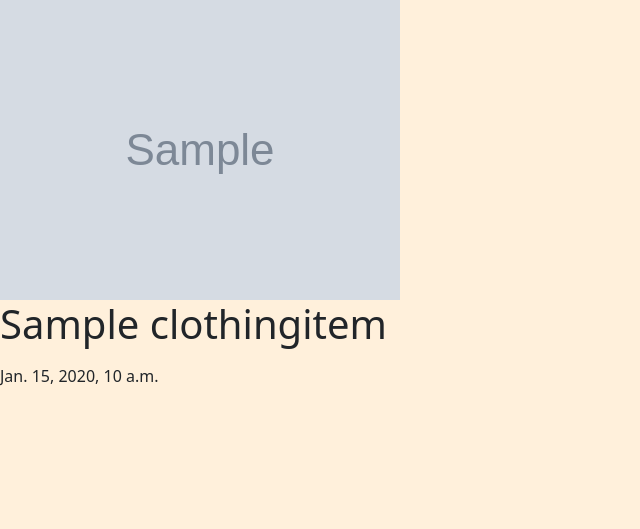
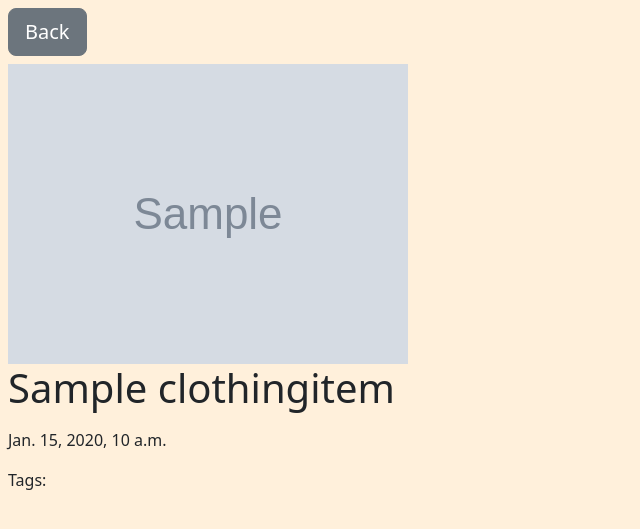
Before and after one commit to j-kennethh/wardrobe-wizard, a Django app: page /closet/1/ in a window 1280 px wide. Shown: the part 56-585 px from the top of the page, without its empty margins (0-640 px from the left). Run offline with Django 5.2, Linux system fonts and the light colour scheme; data comes from the database, SQL or seed files in the repository; tables that the repository leaves empty hold one stand-in row (values such as "Sample post"); grey boxes marked "Sample" are stand-in pictures; parts of the project's set-up code (start-up, migrations or seed data) failed here and were passed over.

Commit message:
Added design elements: return button on clothing item page, colour of link

```diff
--- a/closet/templates/closet/clothing_item_page.html
+++ b/closet/templates/closet/clothing_item_page.html
@@ -5,6 +5,12 @@
 {% endblock %}
 
 {% block content %}
+    <div class="ps-2">
+
+
+    <a href="{% url 'closet:list' %}" class="btn btn-secondary btn-lg mt-2 mb-2" >Back</a>
+
+
     <section>
     <img
         class="image"
@@ -15,6 +21,12 @@
     <h1>{{ item.title }}</h1>
     <p>{{ item.category }}</p>
     <p>{{ item.date }}</p>
+    <p>Tags:
+        {% for tag in item.tags.all %}
+            <span>{{ tag }}</span>{% if not forloop.last %}, {% endif %}
+            <!--adds commas to after tag except for last-->
+        {% endfor %}
+    </p>
     </section>
-
+    </div>
 {% endblock %}
--- a/closet/templates/closet/clothing_items_list.html
+++ b/closet/templates/closet/clothing_items_list.html
@@ -53,7 +53,7 @@
                         />
                         <h4>
                             <div class="position-relative">
-                                <a href="{% url 'closet:page' item.pk %}">
+                                <a href="{% url 'closet:page' item.pk %}" class="link-dark">
                                     {{ item.title }}
                                 </a>
                             </div>
```
Also changed, not shown: fitting_room/templates/fitting_room/fitting_room.html (+8 -1 lines).
